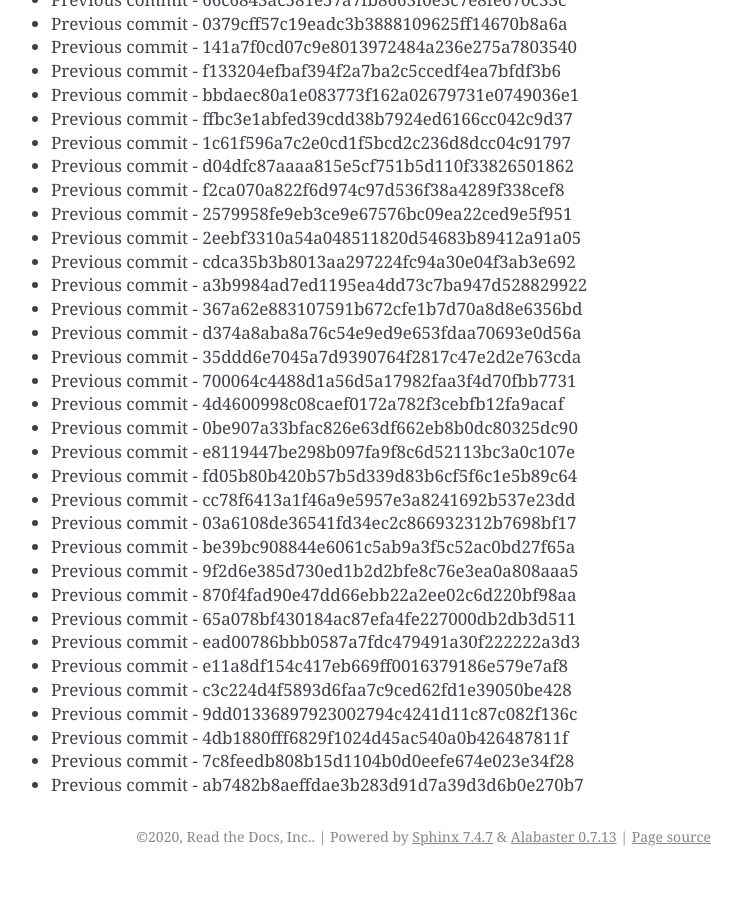
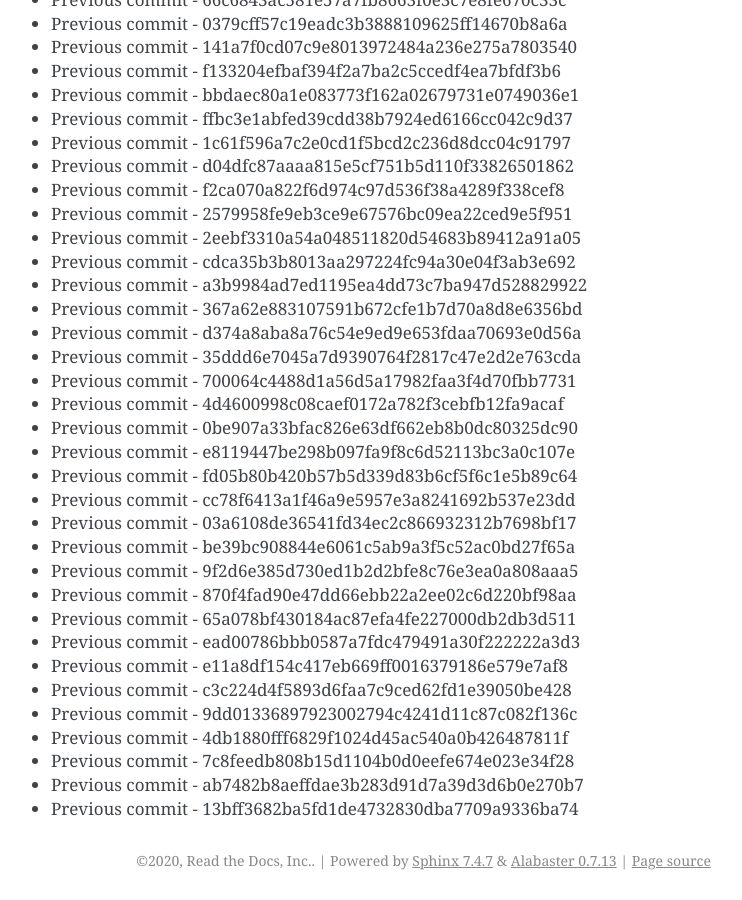
Before and after one commit to readthedocs/rtd-git-stresstest, a Sphinx documentation site: the page built from docs/updates.rst, in a window 1280 px wide and 900 px high, scrolled down 2488 px. Shown: the whole window, without its empty margins (399-1141 px from the left). Built offline with Sphinx 7.4.7, drawn with Linux system fonts in a browser that asks for light colours; before the commit the page ends 3364 px from its top, so only the background shows below that.

Commit message:
Generating commit from previous: 13bff3682ba5fd1de4732830dba7709a9336ba74

```diff
--- a/docs/updates.rst
+++ b/docs/updates.rst
@@ -136,3 +136,4 @@ It can be tested for any performance characteristics.
 * Previous commit - 4db1880fff6829f1024d45ac540a0b426487811f
 * Previous commit - 7c8feedb808b15d1104b0d0eefe674e023e34f28
 * Previous commit - ab7482b8aeffdae3b283d91d7a39d3d6b0e270b7
+* Previous commit - 13bff3682ba5fd1de4732830dba7709a9336ba74
```
